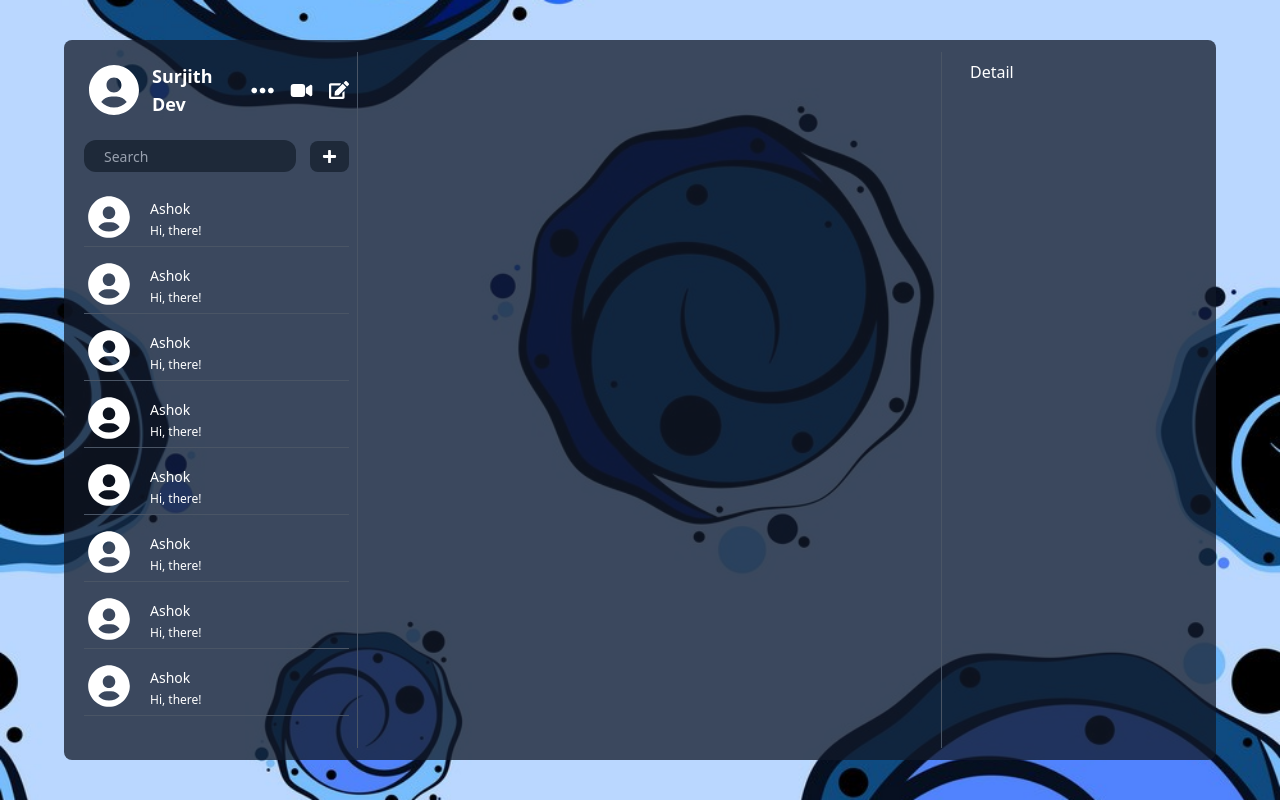
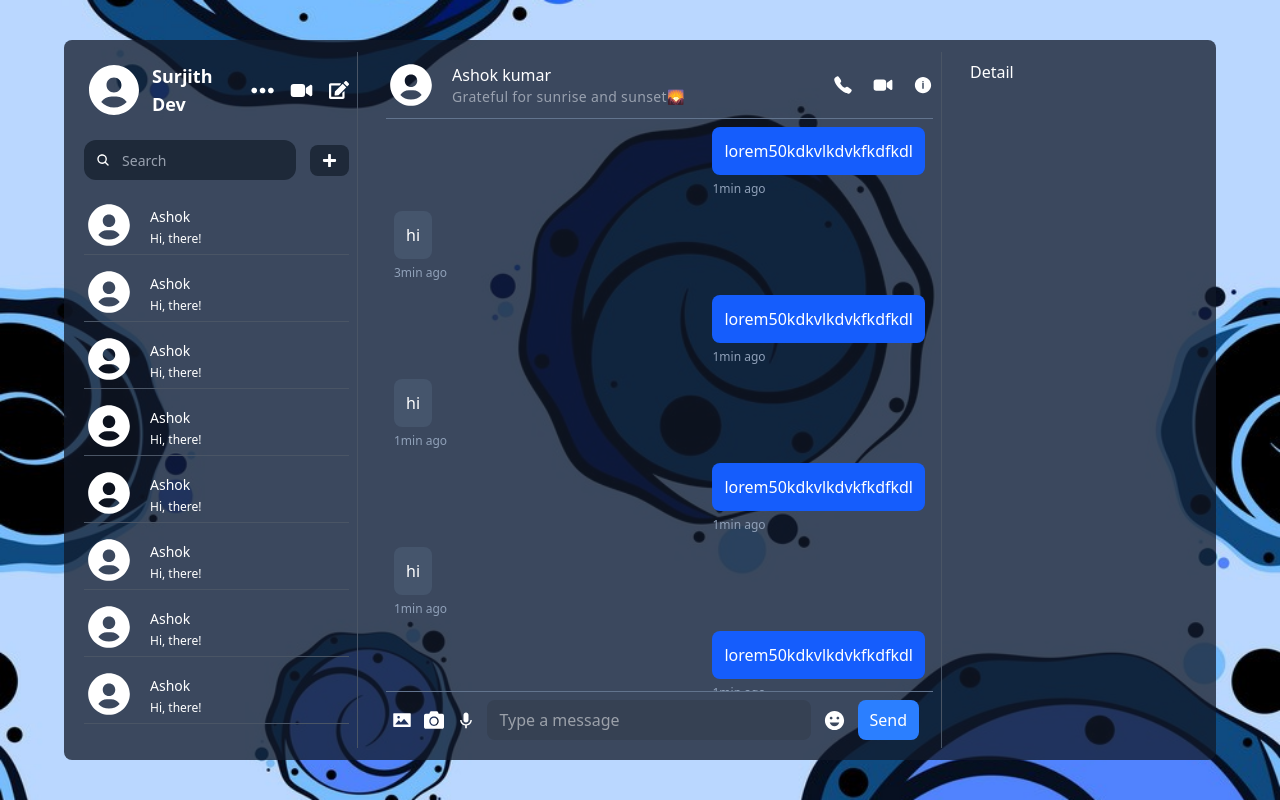
Before and after one commit to SurjithPeriyasamy/chat-system, a React (Vite) app: page / in a window 1280 px wide. Built offline with nearby package versions, Linux system fonts and the light colour scheme.

Commit message:
mock chat component completed

```diff
--- a/src/components/chat/Chat.tsx
+++ b/src/components/chat/Chat.tsx
@@ -1,11 +1,94 @@
-import { JSX } from "react";
+import React, { JSX, useState } from "react";
 import EmojiPicker from "emoji-picker-react";
 import { BiSolidUserCircle } from "react-icons/bi";
+import { IoVideocam } from "react-icons/io5";
+import { IoCall } from "react-icons/io5";
+import { IoIosInformationCircle } from "react-icons/io";
+import { AiFillPicture } from "react-icons/ai";
+import { FaCamera } from "react-icons/fa";
+import { MdKeyboardVoice } from "react-icons/md";
+import { MdEmojiEmotions } from "react-icons/md";
 
 const Chat = (): JSX.Element => {
+  const [isEmojiOpen, setIsEmojiOpen] = useState(false);
+  const handleEmojiClick = (e: React.MouseEvent<HTMLButtonElement>) => {
+    console.log(e);
+    setIsEmojiOpen(false);
+  };
+
+  const messages = [
+    { user: "me", text: "lorem50kdkvlkdvkfkdfkdl", time: "1min ago" },
+    { user: "other", text: "hi", time: "3min ago" },
+    { user: "me", text: "lorem50kdkvlkdvkfkdfkdl", time: "1min ago" },
+    { user: "other", text: "hi", time: "1min ago" },
+    { user: "me", text: "lorem50kdkvlkdvkfkdfkdl", time: "1min ago" },
+    { user: "other", text: "hi", time: "1min ago" },
+    { user: "me", text: "lorem50kdkvlkdvkfkdfkdl", time: "1min ago" },
+    { user: "other", text: "hi", time: "1min ago" },
+    { user: "me", text: "lorem50kdkvlkdvkfkdfkdl", time: "1min ago" },
+    { user: "other", text: "hi", time: "1min ago" },
+  ];
   return (
-    <div className="w-1/2 ">
-      <div></div>
+    <div className="w-1/2 py-2.5 px-1.5 relative  flex flex-col">
+      <div className="flex items-center justify-between border-b border-b-slate-500 pb-2">
+        <div className="flex items-center gap-4">
+          <BiSolidUserCircle size={50} />
+          <div className="flex flex-col font-medium">
+            <span className="">Ashok kumar</span>
+            <span className="text-gray-400 tracking-wide text-sm">
+              Grateful for sunrise and sunset🌄
+            </span>
+          </div>
+        </div>
+        <div className="flex gap-5 items-center">
+          <IoCall size={20} />
+          <IoVideocam size={20} />
+          <IoIosInformationCircle size={20} />
+        </div>
+      </div>
+      <div className="h-full overflow-y-scroll p-2 flex flex-col gap-3 border-b border-b-slate-500 pb-2">
+        {messages.map((message) => (
+          <div
+            className={`${
+              message.user === "me" ? "place-self-end " : "text-left"
+            } `}
+          >
+            <p
+              className={`rounded-lg p-3 w-fit ${
+                message.user === "me" ? " bg-blue-600" : " bg-slate-600"
+              }`}
+            >
+              {message.text}
+            </p>
+            <span className="text-xs text-slate-400">{message.time}</span>
+          </div>
+        ))}
+      </div>
+      <div className="flex justify-around items-center w-full pr-2 pt-2">
+        <AiFillPicture size={20} />
+        <FaCamera size={20} />
+        <MdKeyboardVoice size={20} />
+
+        <input
+          type="text"
+          placeholder="Type a message"
+          className="bg-gray-700 w-3/5 py-2 px-3 rounded-lg outline-none"
+        />
+        <MdEmojiEmotions
+          className="cursor-pointer"
+          size={23}
+          onClick={() => setIsEmojiOpen((prev) => !prev)}
+        />
+        <div className="absolute bottom-12 right-10">
+          <EmojiPicker
+            height={400}
+            width={300}
+            open={isEmojiOpen}
+            onEmojiClick={handleEmojiClick}
+          />
+        </div>
+        <button className="bg-blue-500 rounded-lg px-3 py-2">Send</button>
+      </div>
     </div>
   );
 };
--- a/src/components/list/Search.tsx
+++ b/src/components/list/Search.tsx
@@ -12,7 +12,7 @@ const Search = (): JSX.Element => {
         <input
           type="text"
           name="search"
-          className="border-none placeholder:text-gray-400 placeholder:text-sm"
+          className="border-none placeholder:text-gray-400 placeholder:text-sm w-full outline-none p-1"
           placeholder="Search"
         />
       </div>
```
